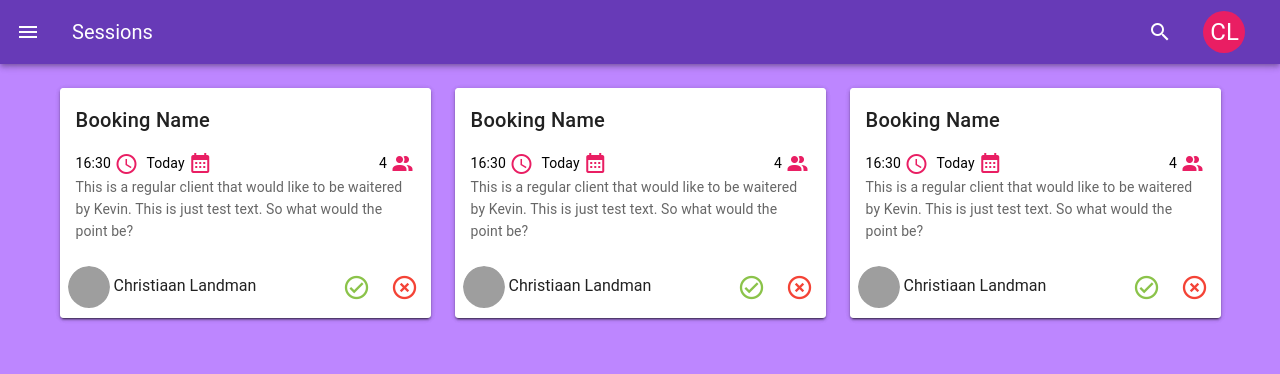
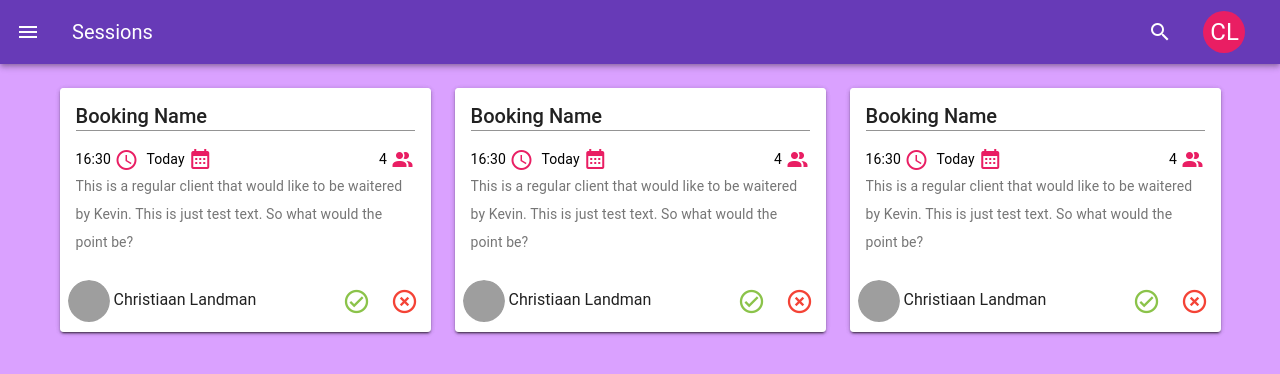
Before and after one commit to Chriztiaan/session, a Vue app: page / in a window 1280 px wide. Shown: the top 374 px of the page. Built offline with nearby package versions, Linux system fonts and the light colour scheme; grey boxes are pictures that could not be loaded.

Commit message:
Made Booking name and description editable.

```diff
--- a/src/App.vue
+++ b/src/App.vue
@@ -1,7 +1,7 @@
 <template>
 	<v-app class="red">
 		<Navbar></Navbar>
-		<v-container fluid style="min-height:94vh" class="primary lighten-3">
+		<v-container fluid style="min-height:94vh" class="primary lighten-4">
 			<Dashboard msg="Welcome to Your Vue.js App" />
 		</v-container>
 	</v-app>
--- a/src/components/BookingCard.vue
+++ b/src/components/BookingCard.vue
@@ -1,7 +1,9 @@
 <template>
 	<v-card :class="{ 'pl-2': !booking.isPending(), error: booking.isCancelled(), success: booking.isApproved() }">
 		<v-card>
-			<v-card-title>{{ booking.title }} </v-card-title>
+			<v-card-title class="pt-2 pb-0">
+				<v-text-field v-model="booking.title" class="title" label="Booking Name" dense single-line :rules="[rules.required]" color="secondary"> </v-text-field>
+			</v-card-title>
 			<v-card-text>
 				<v-row class="black--text" no-gutters="">
 					<span>{{ booking.time }} <v-icon color="secondary">mdi-clock-outline</v-icon></span>
@@ -10,7 +12,9 @@
 					<span>{{ booking.attendees }} <v-icon color="secondary">mdi-account-multiple</v-icon></span>
 				</v-row>
 				<template v-if="!dense">
-					{{ booking.information }}
+					<div>
+						<v-textarea v-model="booking.description" placeholder="Description..." class="body-2" no-resize dense :rows="3" solo flat hide-details></v-textarea>
+					</div>
 				</template>
 			</v-card-text>
 			<v-card-actions v-if="!dense" class="pr-1">
@@ -55,9 +59,7 @@ export default Vue.extend({
 					'16:30',
 					'Today',
 					4,
-					`This is a regular client that would like to be waitered by Kevin.
-
-				This is just test text. So what would the point be?`,
+					`This is a regular client that would like to be waitered by Kevin. This is just test text. So what would the point be?`,
 					'Christiaan Landman'
 				);
 			}
@@ -65,6 +67,9 @@ export default Vue.extend({
 	},
 	data() {
 		return {
+			rules: {
+				required: value => !!value || 'Required.'
+			},
 			dense: false,
 			booking: null
 		};
@@ -86,3 +91,17 @@ export default Vue.extend({
 	}
 });
 </script>
+
+<style>
+div.v-input__slot {
+	padding-left: 0px !important;
+	color: red !important;
+}
+
+textarea {
+	margin-top: 0px !important;
+	padding-top: 0px !important;
+	color: rgba(0, 0, 0, 0.54) !important;
+	letter-spacing: 0.1px;
+}
+</style>
--- a/src/components/Dashboard.vue
+++ b/src/components/Dashboard.vue
@@ -19,10 +19,9 @@
 <script lang="ts">
 import Vue from 'vue';
 import BookingCard from './BookingCard.vue';
-import ListCard from './ListCard.vue';
 
 export default Vue.extend({
-	components: { BookingCard, ListCard }
+	components: { BookingCard }
 });
 </script>
 
--- a/src/models/booking.ts
+++ b/src/models/booking.ts
@@ -9,16 +9,16 @@ export default class Booking {
 	time: string;
 	date: string;
 	attendees: number;
-	information: string;
+	description: string;
 	creator: string;
 	status: BookingStatus;
 
-	constructor(title: string, time: string, date: string, attendees: number, information: string, creator: string) {
+	constructor(title: string, time: string, date: string, attendees: number, description: string, creator: string) {
 		this.title = title;
 		this.time = time;
 		this.date = date;
 		this.attendees = attendees;
-		this.information = information;
+		this.description = description;
 		this.creator = creator;
 		this.status = BookingStatus.Pending;
 	}
```
